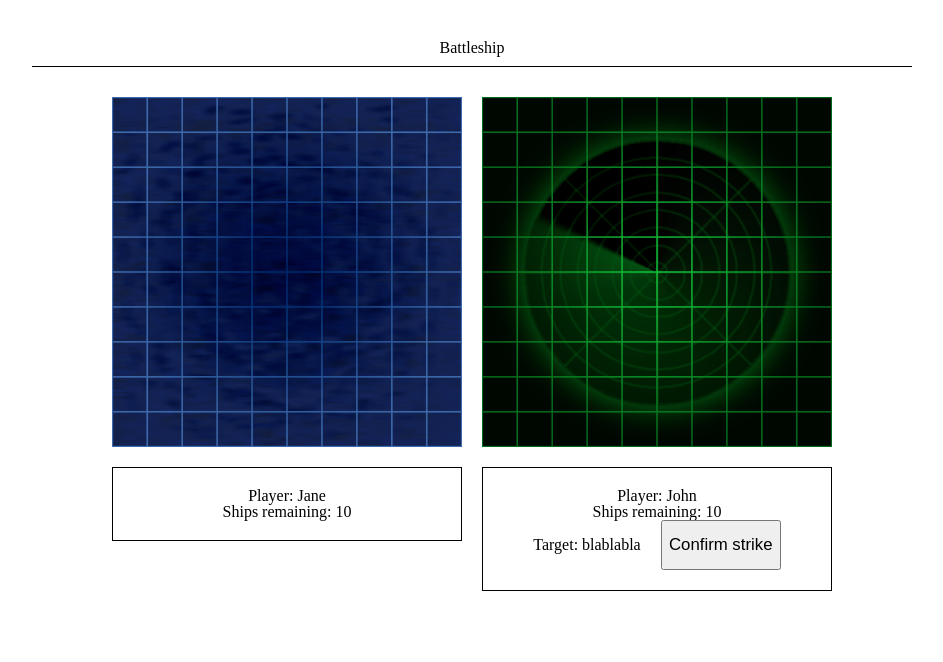
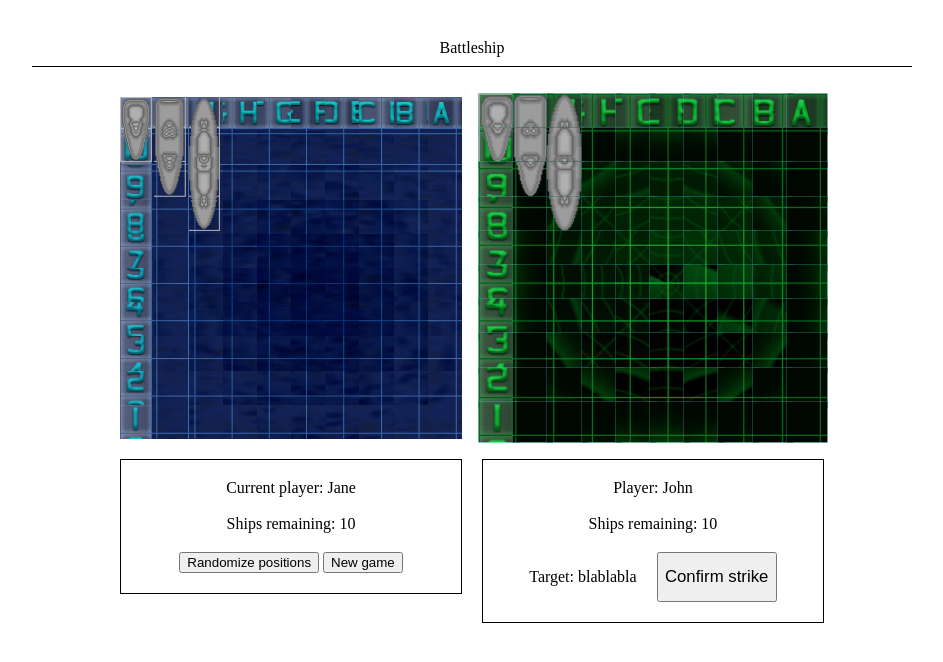
Before and after one commit to mborisevich/battleship, a website built with webpack: page src/template.html in a window 1280 px wide. Shown: the whole page, without its empty margins (168-1111 px from the left). Built offline with nearby package versions, Linux system fonts and the light colour scheme.

Commit message:
grid branch

```diff
--- a/src/classes.js
+++ b/src/classes.js
@@ -5,7 +5,8 @@ class Ship {
         this.length = length;
         this.health = length;
         this.sunk = false;
-        this.position = []
+        this.position = [];
+        this.direction = undefined;
         this.hitHull = [];
     }
     hit(){
@@ -82,7 +83,9 @@ class Gameboard {
 
     #executeAttack(x,y){
         if (this.containsShip(x,y)){
-            this.getShip(x,y).hit()
+            targettedShip=this.getShip(x,y)
+            targettedShip.hit()
+            targettedShip.hitHull.push(x,y)
             this.hits.push([x,y])
             return console.log(`Ship hit at coordinates: x=${x},y=${y}`)
         }
@@ -143,21 +146,29 @@ class Gameboard {
         if (direction == "left" && (x - ship.length >= 0) && !this.#checkCollisions(ship,x,y,direction)){
             for (let i = 0; i < ship.length; i++){
                 this.grid[y][x-i].contains = ship
+                ship.position.push([y,x-i])
+                ship.direction = "left"
             }
             return ship
         } else if (direction == "right" && (x+ ship.length <= 9) && !this.#checkCollisions(ship,x,y,direction)){
             for (let i = 0; i < ship.length; i++){
                 this.grid[y][x+i].contains = ship
+                ship.position.push([y,x+i])
+                ship.direction = "right"
             }
             return ship
         } else if (direction == "up" && (y + ship.length <= 9) && !this.#checkCollisions(ship,x,y,direction)){
             for (let i = 0; i < ship.length; i++){
                 this.grid[y+i][x].contains = ship
+                ship.position.push([y+i,x])
+                ship.direction = "up"
             }
             return ship
         } else if (direction == "down" && (y - ship.length >= 0) && !this.#checkCollisions(ship,x,y,direction)) {
             for (let i = 0; i < ship.length; i++){
                 this.grid[y-i][x].contains = ship
+                ship.position.push([y-i,x])
+                ship.direction = "down"
             }
             return ship
         } else {
--- a/src/index.js
+++ b/src/index.js
@@ -1,30 +1,74 @@
 import {Ship,Coordinate,Gameboard,Player} from "./classes.js"
 import ocean_grid from "./assets/oceangrid.png"
+import ships from "./assets/battleships.png"
 import "./style.css";
 import "./template.html"
 
 function DOMController(){
+    const playerBoard = document.querySelector(".board-container-player")
+    const enemyBoard = document.querySelector(".board-container-enemy")
     function initGraphics(){
-        const playerBoard = document.querySelector(".board-container-player")
-        const enemyBoard = document.querySelector(".board-container-enemy")
         initBackground(playerBoard)
         initBackground(enemyBoard)
     }
-    function initBackground(playerBoard){
-        const rows = playerBoard.querySelectorAll(".row")
+    function renderShip(rootCoordinate, direction, ship){
+        y = rootCoordinate[1]
+        x = rootCoordinate[0]
+
+        console.log("Rendering ship.")
+        switch (direction){
+            case "up":
+                break
+            case "down":
+                break
+            case "left":
+                break
+            case "right":
+                for (let i = 0; i < ship.length; i++){
+                    const row = playerBoard.querySelector(`#row-${y}`)
+                    const col = row.querySelector(`#col-${x+i}`)
+                    const content = col.querySelector('grid-content')
+                    let xPos = x + 8.6*i
+                    let yPos = 0
+                    content.style.backgroundPosition = `${xPos} ${yPos}`
+                }
+                break
+        }
+    }
+    function renderShip(rootCoordinate, direction, ship){
+
+    }
+    function initBackground(board){
+        const rows = board.querySelectorAll(".row")
         rows.forEach((node, nodeindex) =>{
             console.log(nodeindex)
-            let y = 10 + nodeindex * 10
+            let y = 0 + nodeindex * 34.2
             const columns = node.querySelectorAll(".col")
             columns.forEach((colNode, colNodeindex) =>{
-                let x = 10 + colNodeindex * 10
+                let x = 0 + colNodeindex * 34.2
                 console.log(x)
-                colNode.style.backgroundPosition = `${x}% ${y}%`;
+                colNode.style.backgroundPosition = `${x}px ${y}px`;
             })
         })
     }
+    function createContentElements(board){
+        const rows = board.querySelectorAll(".row")
+        rows.forEach((node) => {
+            const columns = node.querySelectorAll(".col")
+            columns.forEach((col) => {
 
-    return {initGraphics}
+                const contDiv = document.createElement("div")
+                contDiv.classList.add("grid-content")
+                col.appendChild(contDiv)
+            })
+        })
+    }
+    createContentElements(playerBoard)
+    createContentElements(enemyBoard)
+    return {initGraphics, createContentElements}
 }
+const testBoard = new Gameboard()
+const destroyer = testBoard.createDestroyer()
+testBoard.placeShip(destroyer,0,0,"down")
 const controller = DOMController()
 controller.initGraphics();
--- a/src/style.css
+++ b/src/style.css
@@ -72,13 +72,13 @@ header {
 .row {
     display: flex;
     flex-direction: row;
-    margin: none;
-    border: none;
+    height: 34.2px;
+
 }
 .col {
     background: turquoise;
-    width: 35px;
-    height: 35px;
+    width: 34.2px;
+    height: 34.2px;
 }
 .menus {
     display: flex;
@@ -96,6 +96,7 @@ header {
     border: black 1px solid;
     margin: 20px 0px;
     padding: 20px 0px;
+    gap: 20px;
     justify-content: center;
     align-items: center;
     flex-direction: column;
@@ -111,12 +112,83 @@ button.strike {
     width: 120px;
     font-size: 1.05rem;
 }
+.grid-content {
+    width: 100%;
+    height: 100%;
 
+}
+
+/** ship orientations **/
+/** destroyer facing down
+part 1
+background-image: url('./assets/battleships.png');
+background-position: 0px 0px;
+part 2
+background-image: url('./assets/battleships.png');
+background-position: 0px -32px; **/
+
+/** cruiser facing down
+
+.row#row-0 .col#col-1 .grid-content {
+    background-image: url('./assets/battleships.png');
+    background-position: -39px -1px;
+}
+.row#row-1 .col#col-1 .grid-content {
+    background-image: url('./assets/battleships.png');
+    background-position: -39px -32px;
+}
+.row#row-2 .col#col-1 .grid-content {
+    background-image: url('./assets/battleships.png');
+    background-position: -39px -63px;
+}**/
+
+/** battleship facing down
+**/
+.row#row-0 .col#col-0 .grid-content {
+    background-image: url('./assets/battleships.png');
+
+    background-position: 0px 0px;
+
+}
+
+.row#row-1 .col#col-0 .grid-content {
+    background-image: url('./assets/battleships.png');
+    background-position: 0px -32px;
+
+}
+.row#row-0 .col#col-1 .grid-content {
+    background-image: url('./assets/battleships.png');
+    background-position: -39px -1px;
+}
+.row#row-1 .col#col-1 .grid-content {
+    background-image: url('./assets/battleships.png');
+    background-position: -39px -32px;
+}
+.row#row-2 .col#col-1 .grid-content {
+    background-image: url('./assets/battleships.png');
+    background-position: -39px -63px;
+}
+.row#row-0 .col#col-2 .grid-content {
+    background-image: url('./assets/battleships.png');
+    background-position: -113px -1px;
+}
+.row#row-1 .col#col-2 .grid-content {
+    background-image: url('./assets/battleships.png');
+    background-position: -113px -32px;
+}
+.row#row-2 .col#col-2 .grid-content {
+    background-image: url('./assets/battleships.png');
+    background-position: -113px -63px;
+}
+.row#row-3 .col#col-2 .grid-content {
+    background-image: url('./assets/battleships.png');
+    background-position: -113px -94px;
+}
 .board-container-player .col {
     background-image: url("assets/oceangrid.png");
-    background-size: 380.4px;
+    background-size: 1000%;
 }
 .board-container-enemy .col {
     background-image: url("assets/radargrid.png");
-    background-size: 380.4px;
+    transform:scale(1.2);
 }
--- a/src/template.html
+++ b/src/template.html
@@ -6,15 +6,15 @@
     </head>
     <body>
         <header>
-            <div></div>
             <p id="title">Battleship</p>
-            <div></div>
         </header>
         <div class="menus">
             <div class="boards">
                 <div class="board-container-player">
                     <div class="row" id="row-0">
-                <div class="col" id="col-0"></div>
+                <div class="col" id="col-0">
+                    <div class="grid-content"></div>
+                </div>
                 <div class="col" id="col-1"></div>
                 <div class="col" id="col-2"></div>
                 <div class="col" id="col-3"></div>
@@ -26,7 +26,7 @@
                 <div class="col" id="col-9"></div>
                     </div>
                     <div class="row" id="row-1">
-                <div class="col" id="col-0"></div>
+                <div class="col" id="col-0"><div class="grid-content"></div></div>
                 <div class="col" id="col-1"></div>
                 <div class="col" id="col-2"></div>
                 <div class="col" id="col-3"></div>
@@ -38,7 +38,7 @@
                 <div class="col" id="col-9"></div>
                     </div>
                     <div class="row" id="row-2">
-                <div class="col" id="col-0"></div>
+                <div class="col" id="col-0"><div class="grid-content"></div></div>
                 <div class="col" id="col-1"></div>
                 <div class="col" id="col-2"></div>
                 <div class="col" id="col-3"></div>
@@ -134,8 +134,12 @@
                 <div class="col" id="col-9"></div>
                     </div>
                     <div class="side-panel" id="player">
-                        <p>Player: Jane</p>
+                        <p>Current player: Jane</p>
                         <p>Ships remaining: 10</p>
+                        <div class="random-button">
+                            <button>Randomize positions</button>
+                            <button>New game</button>
+                        </div>
                     </div>
                 </div>
                 <div class="board-container-enemy">
```
